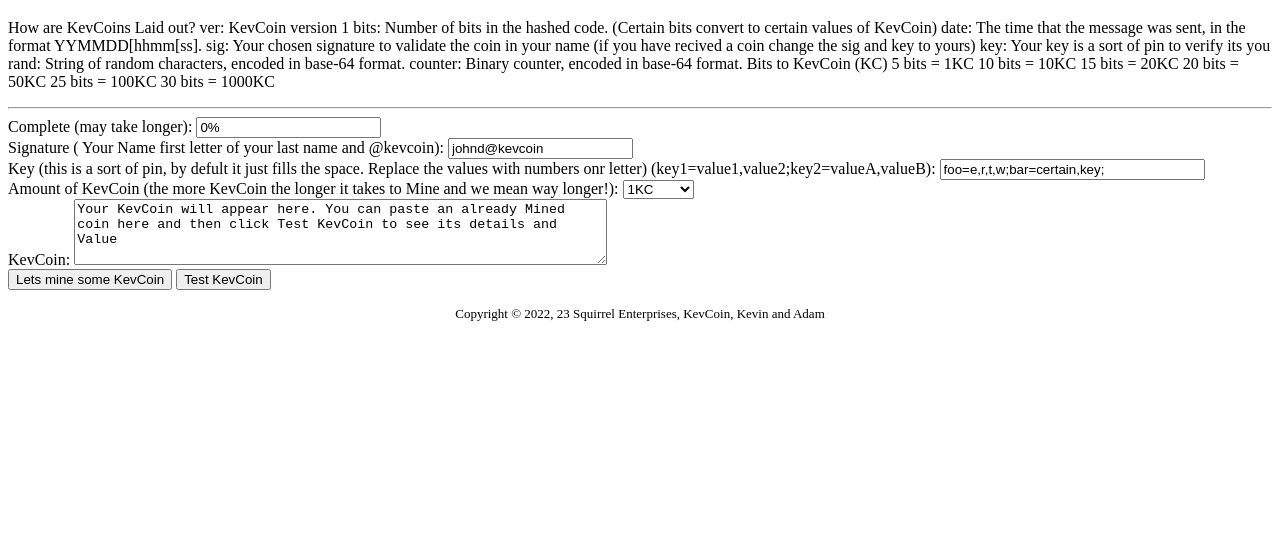
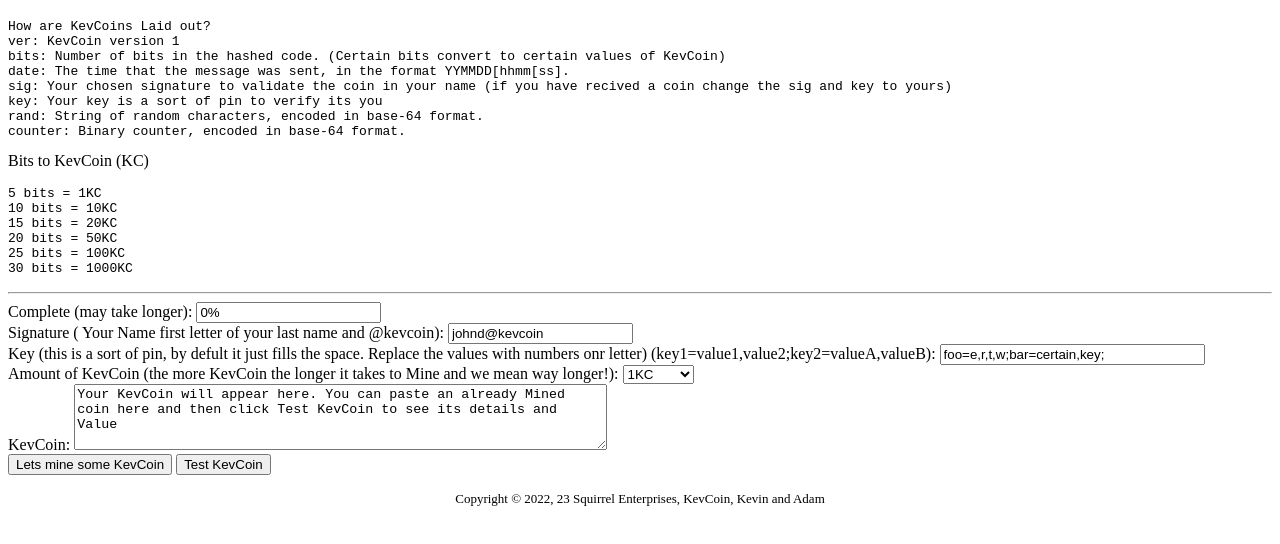
Before and after one commit to gifburst/MoggyCoin, a plain HTML site: page index.html in a window 1280 px wide. Shown: the part 228-772 px from the top of the page. Drawn offline with Linux system fonts and the light colour scheme.

Commit message:
Update index.html

```diff
--- a/index.html
+++ b/index.html
@@ -3,6 +3,7 @@
 <img width=159 height=159 src="https://raw.githubusercontent.com/squirrelcom/KevCoin-Online/main/kevcoin.jpeg">
 <h1>KevCoin (KC)</h1>
 
+<pre>
 How are KevCoins Laid out?
 ver: KevCoin version 1
 bits: Number of bits in the hashed code. (Certain bits convert to certain values of KevCoin)
@@ -11,15 +12,18 @@
 key: Your key is a sort of pin to verify its you
 rand: String of random characters, encoded in base-64 format.
 counter: Binary counter, encoded in base-64 format.
+</pre
 
-Bits to KevCoin (KC)
+<p>Bits to KevCoin (KC)</p>
 
+<pre>
 5 bits = 1KC
 10 bits = 10KC
 15 bits = 20KC
 20 bits = 50KC
 25 bits = 100KC
 30 bits = 1000KC
+</pre>
 <p>
 <hr>
 
```
